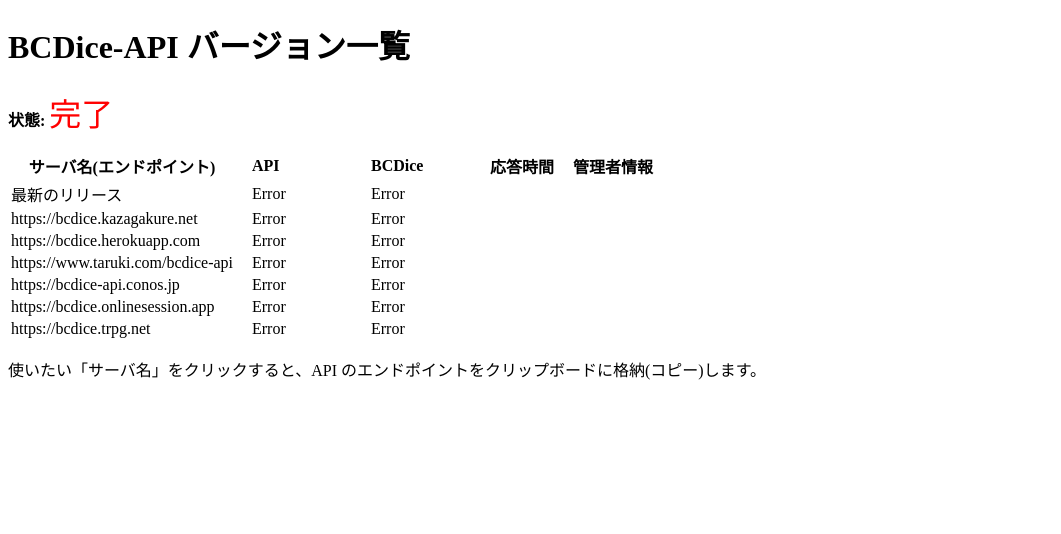
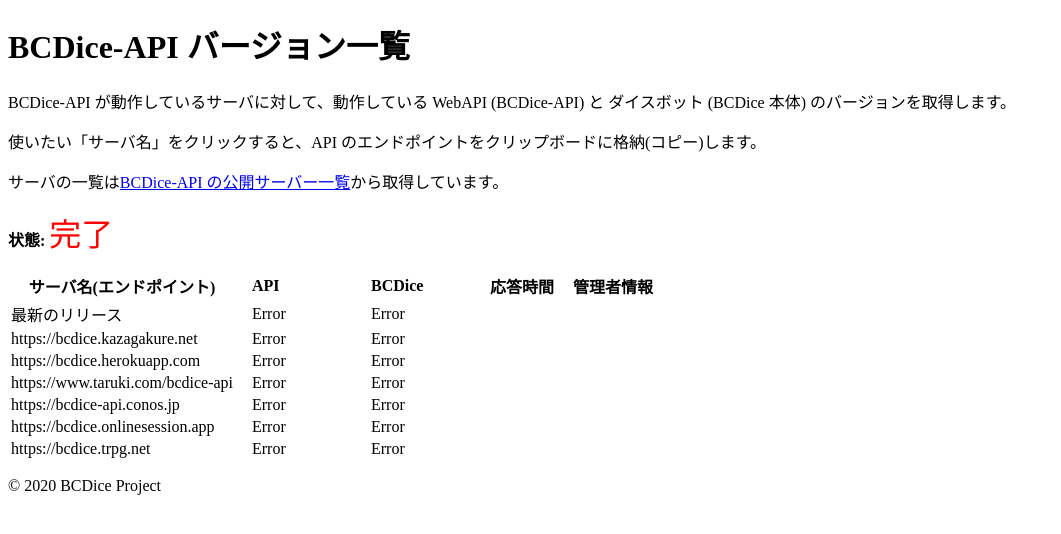
Before and after one commit to bcdice/api-status, a plain HTML site: page index.html in a window 1280 px wide. Shown: the whole page, without its empty margins (0-1061 px from the left). Drawn offline with nearby package versions, Linux system fonts and the light colour scheme; no server answers.

Commit message:
add more explain to index.html

```diff
--- a/index.html
+++ b/index.html
@@ -1,13 +1,29 @@
 <!DOCTYPE html>
-<html>
+<html lang="ja">
 <head>
 	<meta charset="UTF-8">
+	<meta property="og:title" content="BCDice-API バージョン一覧">
+	<meta property="og:type" content="website">
+	<meta property="og:url" content="https://api-status.bcdice.org">
+
 	<title>BCDice-API バージョン一覧</title>
 	<link rel="stylesheet" href="https://use.fontawesome.com/releases/v5.6.3/css/all.css">
 	<link rel="stylesheet" href="styles.css">
+	<link rel="icon" type="image/png" href="https://bcdice.org/image/bcdice-logo.png">
 </head>
+
 <body>
 	<h1>BCDice-API バージョン一覧</h1>
+
+	<p>
+		BCDice-API が動作しているサーバに対して、動作している WebAPI (BCDice-API) と ダイスボット (BCDice 本体) のバージョンを取得します。
+	</p>
+	<p>
+		使いたい「サーバ名」をクリックすると、API のエンドポイントをクリップボードに格納(コピー)します。
+	</p>
+	<p>
+		サーバの一覧は<a href="https://github.com/bcdice/bcdice-api-servers">BCDice-API の公開サーバー一覧</a>から取得しています。<br>
+	</p>
 
 	<p>
 		<span id="status-title">状態: </span>
@@ -33,9 +49,10 @@
 		<tbody id="versions">
 		</tbody>
 	</table>
-	<p>
-	使いたい「サーバ名」をクリックすると、API のエンドポイントをクリップボードに格納(コピー)します。
-	</p>
+
+	<footer>
+		<p>&copy; 2020 BCDice Project</p>
+	</footer>
 
 	<script type="text/javascript" src="https://cdnjs.cloudflare.com/ajax/libs/js-yaml/3.7.0/js-yaml.min.js"></script>
 	<script type="text/javascript" src="api-status.js"></script>
```
